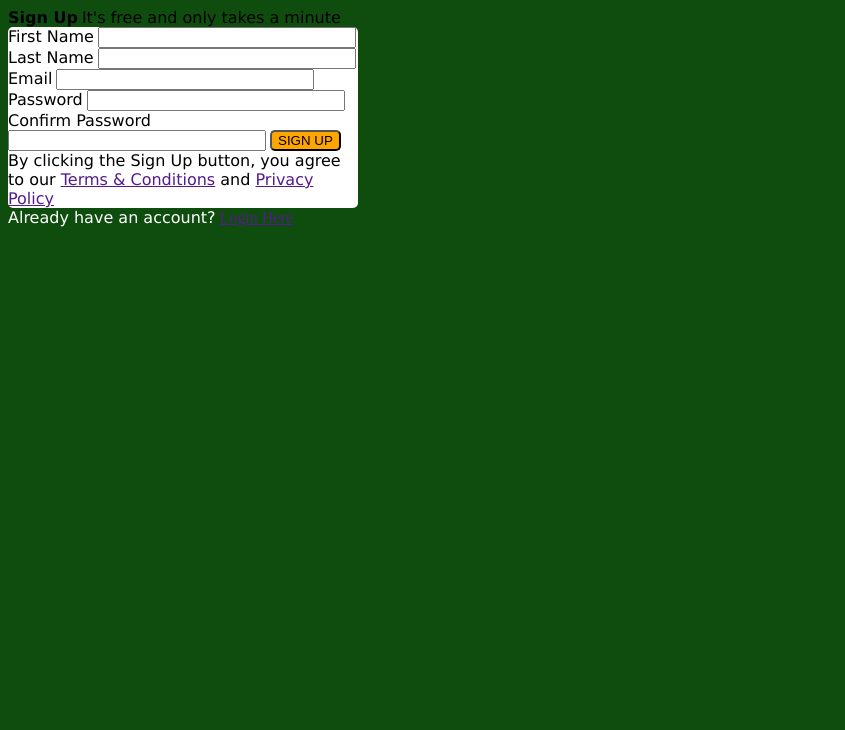
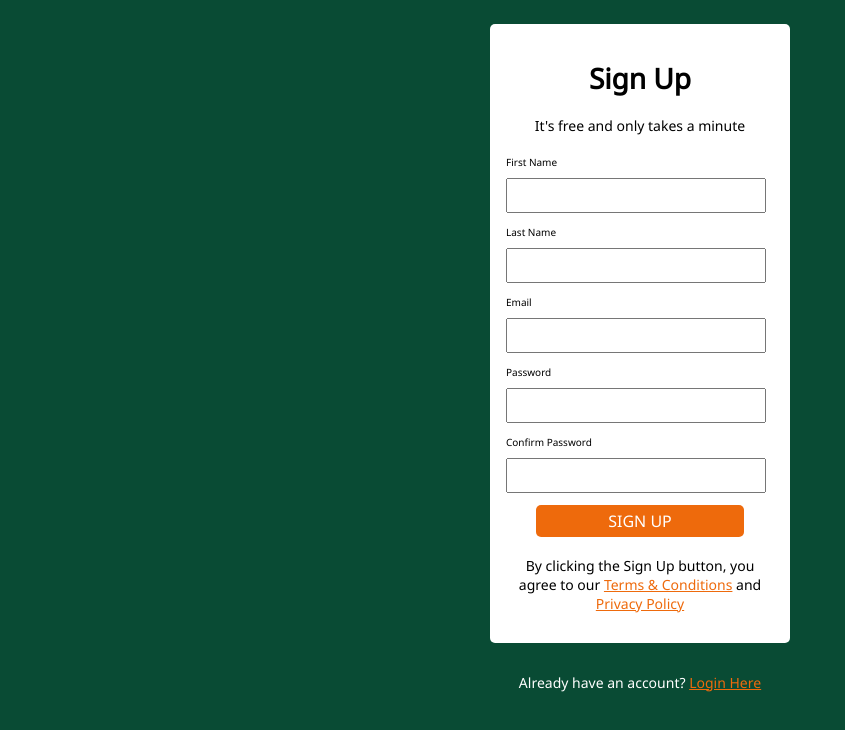
Before and after one commit to snebiat/HTML_Projects, a plain HTML site: page Newsletter/newsletter.html in a window 1280 px wide. Shown: the whole page, without its empty margins (0-845 px from the left). Drawn offline with Linux system fonts and the light colour scheme; a web font is replaced by a local one.

Commit message:
Add final newsletter

```diff
--- a/Newsletter/newsletter.html
+++ b/Newsletter/newsletter.html
@@ -1,31 +1,51 @@
 <!DOCTYPE html>
-<html>
+<html lang="en">
 <head>
+
+
+    <meta charset="UTF-8">
+    <meta http-equiv="X-UA-Compatible" content="IE=edge">
+    <meta name="viewport" content="width=device-width, initial-scale=1.0">
+    <title>Newsletter</title>
     <link rel="stylesheet" type="text/css" href="style.css">
 </head>
 <body>
-        <label id="signup">Sign Up</label>
-        <label>It's free and only takes a minute</label>
-        <div class="div_signup">
-
-            <form action="">
-                    <label for="firstname">First Name</label>
+    <div id="container">
+        <div id="content">
+            <form>
+                <div>
+                    <h1>Sign Up</h1>
+                    <span>It's free and only takes a minute</span>
+                </div>
+                <div id="login">
+                    <div>
+                        <label for="firstname">First Name</label><br>
                         <input type="text" id="firstname"/>
-                    <label for="lastname">Last Name</label>
+                    </div>
+                    <div>
+                        <label for="lastname">Last Name</label><br>
                         <input type="text" id="lastname"/>
-                    <label for="email">Email</label>
+                    </div>
+                    <div>
+                        <label for="email">Email</label><br>
                         <input type="email" id="email"/>
-                    <label for="password">Password</label>
+                    </div>
+                    <div>
+                        <label for="password">Password</label><br>
                         <input type="password" id="password"/>
-                    <label for="conf_password">Confirm Password</label>
+                    </div>
+                    <div>
+                        <label for="conf_password">Confirm Password</label><br>
                         <input type="password" id="conf_password"/>
+                    </div>
+                </div>
                 <button type="submit">SIGN UP</button>
-                    <label>By clicking the Sign Up button, you agree to our <a href="">Terms & Conditions</a> and <a href="">Privacy Policy</a></label>
+                <p>By clicking the Sign Up button, you agree to our <a href="">Terms & Conditions</a> and <a href="">Privacy Policy</a></p>
             </form>
         </div>
-        <div class="loginhere">
-            <label>Already have an account?</label>
-            <a href="">Login Here</a>
+    </div>
+    <div>
+        <p>Already have an account? <a href="">Login Here</a></p>
     </div>
 </body>
 </html>
--- a/Newsletter/style.css
+++ b/Newsletter/style.css
@@ -1,30 +1,56 @@
+@import url('https://fonts.googleapis.com/css2?family=Noto+Sans&family=Petrona:wght@300;400&display=swap');
+
 body {
-    background: rgb(15, 77, 15);
-
+    background: rgb(9, 75, 52);
+    font-size: 14px;
+    font-family: 'Noto Sans', sans-serif;
 }
-.loginhere {
-    color: white;
+label {
+    font-size: 10px;
 }
-.div_signup {
+form {
+    background-color: white;
+    padding: 1rem;
+    border-radius: 5px;
+    text-align: center;
+}
+a {
+    color: rgb(238, 106, 12);
+}
+#container {
     display: flex;
     align-items: center;
     justify-content: center;
-    width: 350px;
-    background: white;
-    border-radius: 5px;
-}
-label {
-    font-family: Verdana, Geneva, Tahoma, sans-serif;
 }
 input {
-    width: 250px;
+    margin: 0.5rem 0;
+    padding: 0.3rem;
+    width: 15rem;
+}
+#content {
+    width: 300px;
+    padding: 1rem;
+
+}
+#login {
+    text-align: left;
+    padding-top: 1rem;
+}
+input {
+    padding: 0.5rem;
 }
 button {
-    background-color: orange;
+    font-family: inherit;
+    margin: 0.3rem 0;
+    font-size: 1rem;
+    padding: 0.3rem;
+    background-color: rgb(238, 106, 12);
     border-radius: 5px;
+    color: white;
+    width: 13rem;
+    border: unset;
 }
-#signup {
-    font-size: medium;
-    font-weight: bold;
-    color: black;
+div>p {
+    color: white;
+    text-align: center;
 }
```
Also changed, not shown: Input_tests.html (renamed from Portfolio/Input_tests.html). Lines whose indentation alone changed are shown as unchanged.
